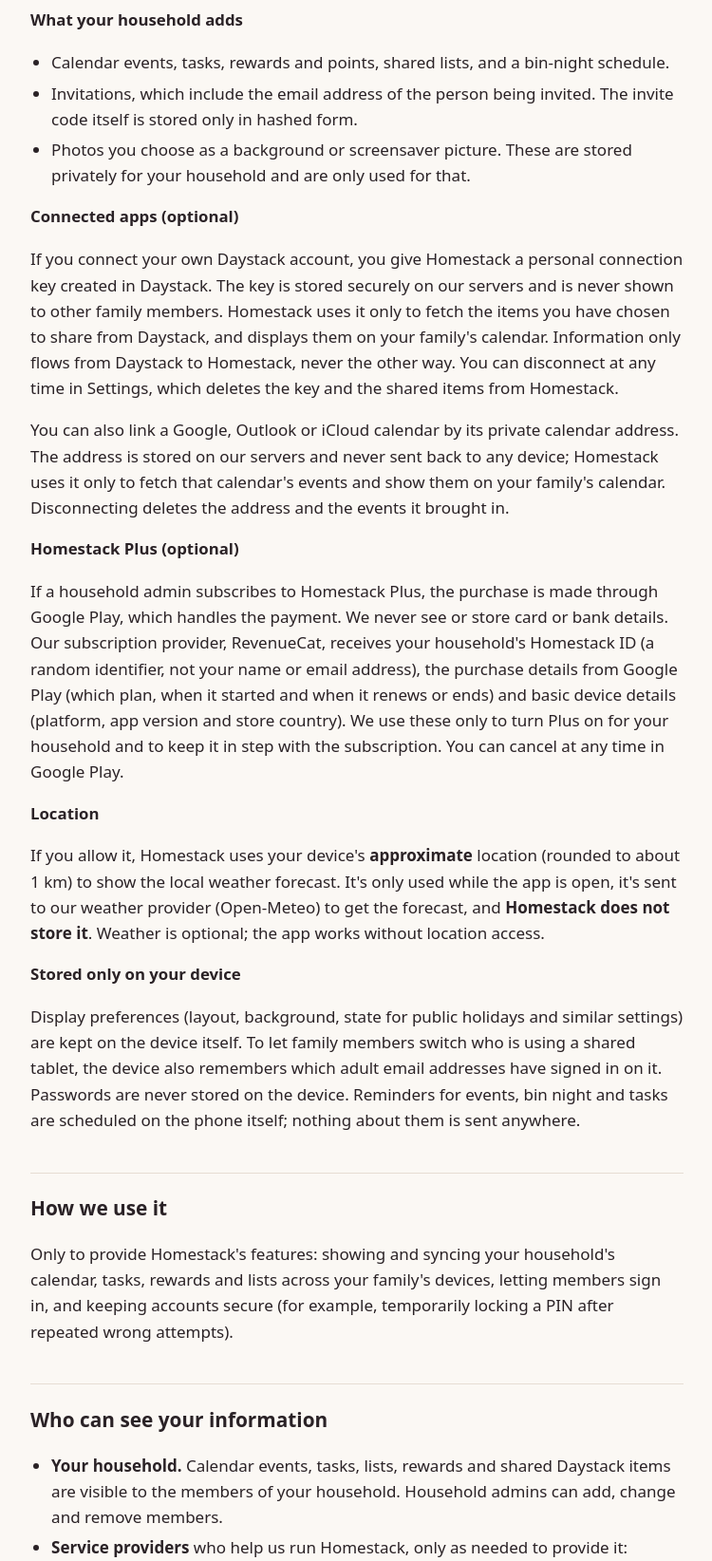
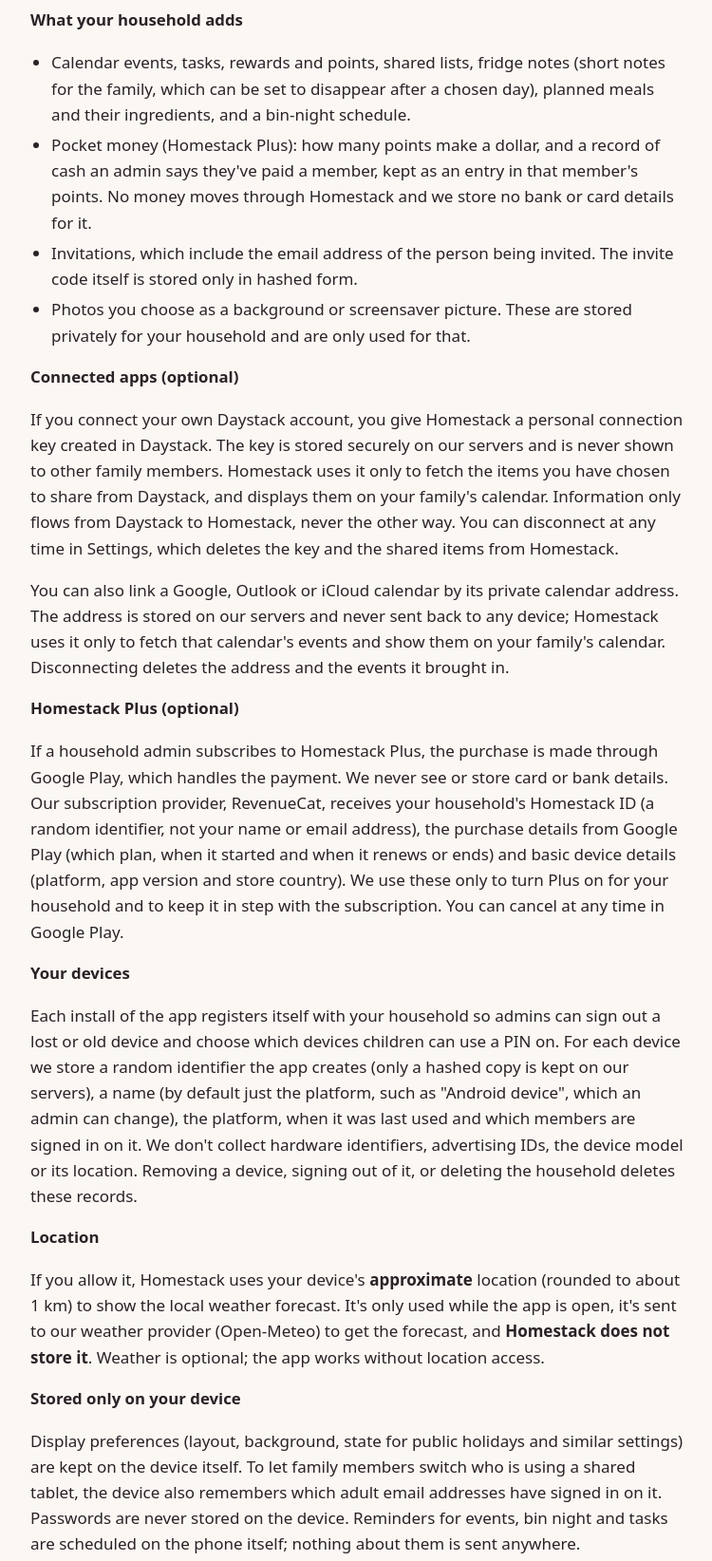
Before and after one commit to sundowner-labs/sundowner-labs.github.io, a plain HTML site: page homestack/privacy/index.html in a window 1280 px wide. Shown: the part 840-2484 px from the top of the page at 95% size, without its empty margins (264-1014 px from the left). Drawn offline with Linux system fonts and the light colour scheme.

Commit message:
Homestack privacy policy: fridge notes, meals, pocket money, devices, account deletion successor

```diff
--- a/homestack/privacy/index.html
+++ b/homestack/privacy/index.html
@@ -11,7 +11,7 @@
 <main>
   <p class="eyebrow"><a href="../../">Sundowner Labs</a> · Homestack</p>
   <h1>Homestack Privacy Policy</h1>
-  <p class="meta">Effective 14 November 2026</p>
+  <p class="meta">Effective 17 November 2026</p>
 
   <p>Homestack is a shared family calendar made by Sundowner Labs, an Australian business. This policy explains what
   information Homestack collects, why, who can see it, and the choices you have. We handle personal information in line
@@ -36,7 +36,11 @@
 
   <h3>What your household adds</h3>
   <ul>
-    <li>Calendar events, tasks, rewards and points, shared lists, and a bin-night schedule.</li>
+    <li>Calendar events, tasks, rewards and points, shared lists, fridge notes (short notes for the family, which can be
+    set to disappear after a chosen day), planned meals and their ingredients, and a bin-night schedule.</li>
+    <li>Pocket money (Homestack Plus): how many points make a dollar, and a record of cash an admin says they've paid a
+    member, kept as an entry in that member's points. No money moves through Homestack and we store no bank or card
+    details for it.</li>
     <li>Invitations, which include the email address of the person being invited. The invite code itself is stored only
     in hashed form.</li>
     <li>Photos you choose as a background or screensaver picture. These are stored privately for your household and are
@@ -61,6 +65,14 @@
   country). We use these only to turn Plus on for your household and to keep it in step with the subscription. You can
   cancel at any time in Google Play.</p>
 
+  <h3>Your devices</h3>
+  <p>Each install of the app registers itself with your household so admins can sign out a lost or old device and
+  choose which devices children can use a PIN on. For each device we store a random identifier the app creates (only a
+  hashed copy is kept on our servers), a name (by default just the platform, such as "Android device", which an admin
+  can change), the platform, when it was last used and which members are signed in on it. We don't collect hardware
+  identifiers, advertising IDs, the device model or its location. Removing a device, signing out of it, or deleting
+  the household deletes these records.</p>
+
   <h3>Location</h3>
   <p>If you allow it, Homestack uses your device's <strong>approximate</strong> location (rounded to about 1 km) to show
   the local weather forecast. It's only used while the app is open, it's sent to our weather provider (Open-Meteo) to get
@@ -74,14 +86,15 @@
   are scheduled on the phone itself; nothing about them is sent anywhere.</p>
 
   <h2>How we use it</h2>
-  <p>Only to provide Homestack's features: showing and syncing your household's calendar, tasks, rewards and lists
-  across your family's devices, letting members sign in, and keeping accounts secure (for example, temporarily locking a
-  PIN after repeated wrong attempts).</p>
+  <p>Only to provide Homestack's features: showing and syncing your household's calendar, tasks, rewards, lists, notes
+  and meal plans across your family's devices, letting members sign in, and keeping accounts secure (for example,
+  temporarily locking a PIN after repeated wrong attempts, or letting an admin sign out a lost device).</p>
 
   <h2>Who can see your information</h2>
   <ul>
-    <li><strong>Your household.</strong> Calendar events, tasks, lists, rewards and shared Daystack items are visible to
-    the members of your household. Household admins can add, change and remove members.</li>
+    <li><strong>Your household.</strong> Calendar events, tasks, lists, rewards and points, fridge notes, planned meals
+    and shared Daystack items are visible to the members of your household. Household admins can add, change and remove
+    members, and see and manage the household's devices.</li>
     <li><strong>Service providers</strong> who help us run Homestack, only as needed to provide it:
       <ul>
         <li><strong>Supabase</strong> — our database, sign-in and file storage provider. Homestack's data is hosted in
@@ -115,9 +128,11 @@
 
   <h2>Keeping and deleting your information</h2>
   <p>We keep your information while your account is active. A household admin can remove a member from the household in
-  the app. You can delete your own account in the mobile app under <strong>Security → Delete account</strong>; it's
-  deleted straight away. If you're your household's last admin, this also deletes the household, its photos and its
-  children's accounts. Failed PIN attempts are recorded only to lock out repeated guessing.</p>
+  the app, and anyone can remove their own fridge notes. You can delete your own account in the mobile app under
+  <strong>Security → Delete account</strong>; it's deleted straight away. If you're your household's last admin, a
+  member aged 18 or over (by their birthdate) becomes the admin and the household carries on; if there is nobody aged
+  18 or over, the household, its photos and its children's accounts are deleted too. Failed PIN attempts are recorded
+  only to lock out repeated guessing.</p>
   <p>To delete a family member's account or your whole household without the app, email us at
   <a href="mailto:privacy@sundownerlabs.com.au">privacy@sundownerlabs.com.au</a> from the email address on the account,
   or see <a href="../delete-account/">Delete your Homestack account</a>. We will confirm and complete the deletion within
```
